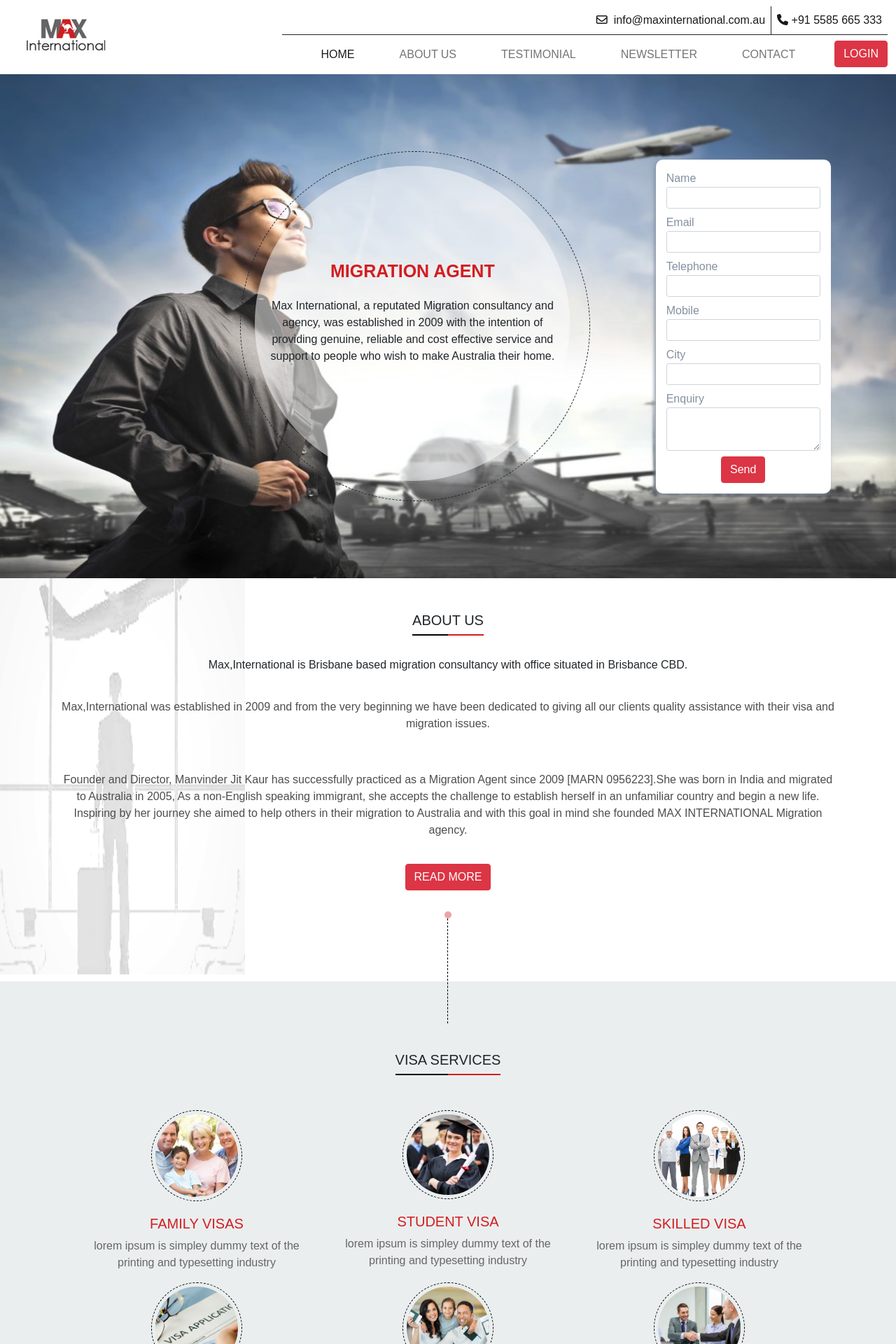
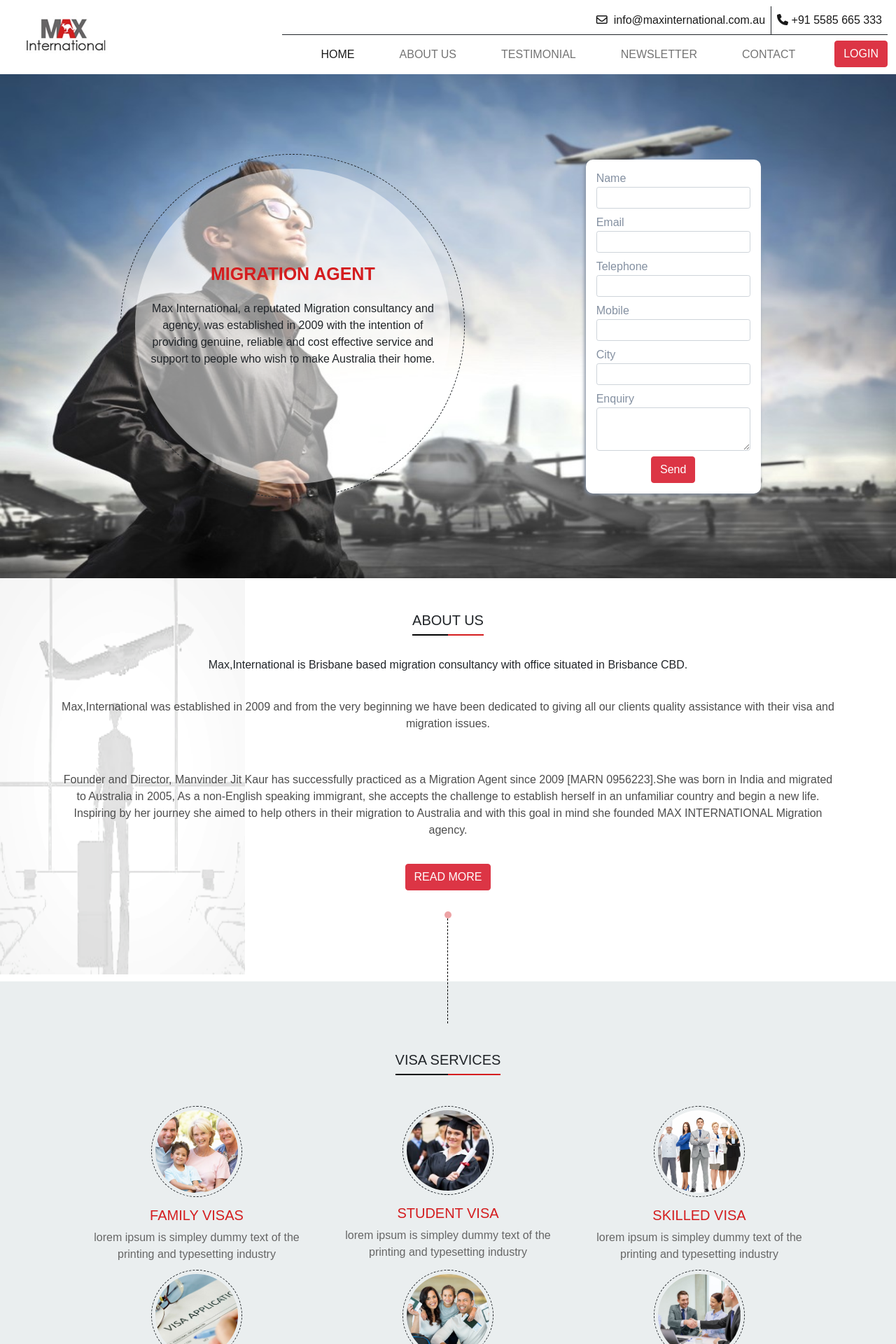
Before and after one commit to kaviyarasu-2000/learning-jekyll, a Jekyll site: the page built from jekyll/index.md, in a window 1280 px wide. Shown: the top 1920 px of the page at 70% size. Built offline with Jekyll 4.4.1, drawn with Linux system fonts in a browser that asks for light colours; nearby versions of some CDN libraries; some web fonts are replaced.

Commit message:
outlines.

```diff
--- a/jekyll/_includes/home.html
+++ b/jekyll/_includes/home.html
@@ -1,13 +1,11 @@
 <div class="home-container d-flex flex-column flex-md-row justify-content-evenly align-items-center" id="home">
-        <div class="poster">
-            <div class="rounded">
+                <div class="rounded">
                 <h4 class="poster-title text-center">MIGRATION AGENT</h4>
                 <p class="poster-des text-center">
                     Max International, a reputated Migration consultancy and agency, was established in 2009 with the intention of providing genuine, reliable and cost effective service and support to people who wish to make Australia their home.
                 </p>
             </div>
-       </div>
-        <div class="home-form">
+            <div class="home-form">
             <form class="form">
                             <label for="Name" class="form-label mb-0">Name </label>
                             <input type="text" class="form-control form-control-sm">
--- a/jekyll/sass/about/_about.scss
+++ b/jekyll/sass/about/_about.scss
@@ -1,7 +1,7 @@
 .aboutus{
       background-image: url(../../assets/images/about-bg.png);
   background-repeat: no-repeat;
-  background-size: 350px 800px;
+  background-size: 350px 100%;
   background-position: left !important;
     padding-bottom: 120px;
 }
--- a/jekyll/sass/home/_home.scss
+++ b/jekyll/sass/home/_home.scss
@@ -7,25 +7,17 @@
     height: 720px;
 }
 
-.poster {
-  border-style: dashed;
-  border-width: thin;
-  padding: 20px !important;
-  height: 500px;
-  width: 500px;
-  border-radius: $border-radius;
-    margin-left: 250px;
-  &-des{
+.poster-des{
         padding: 15px;
     }
 
-  &-title {
+.poster-title {
     color: #d41d1f;
     font-weight: bold;
     font-size: 25px;
 }
-}
-.poster .rounded {
+
+.rounded {
     display: flex;
     flex-direction: column;
     justify-content: center;
@@ -33,6 +25,8 @@
     width: 450px;
     border-radius:  $border-radius !important;
     background-color:  #ffffff80;
+    outline: 1px dashed;
+    outline-offset: 20px;
 
 }
 
--- a/jekyll/sass/visa/_visa.scss
+++ b/jekyll/sass/visa/_visa.scss
@@ -6,15 +6,11 @@
 	@include bottom-line;
 }
 
-.profile-border {
-	padding: 5px;
-	border: 1px dashed $dark;
-	border-radius: $border-radius;
-	width: 130px;
-}
 .profile-photo {
 	border-radius: $border-radius;
 	width: 118px;
+	outline: 1px dashed;
+    outline-offset: 5px;
 }
 
 
```
Also changed, not shown: 3 other files.
